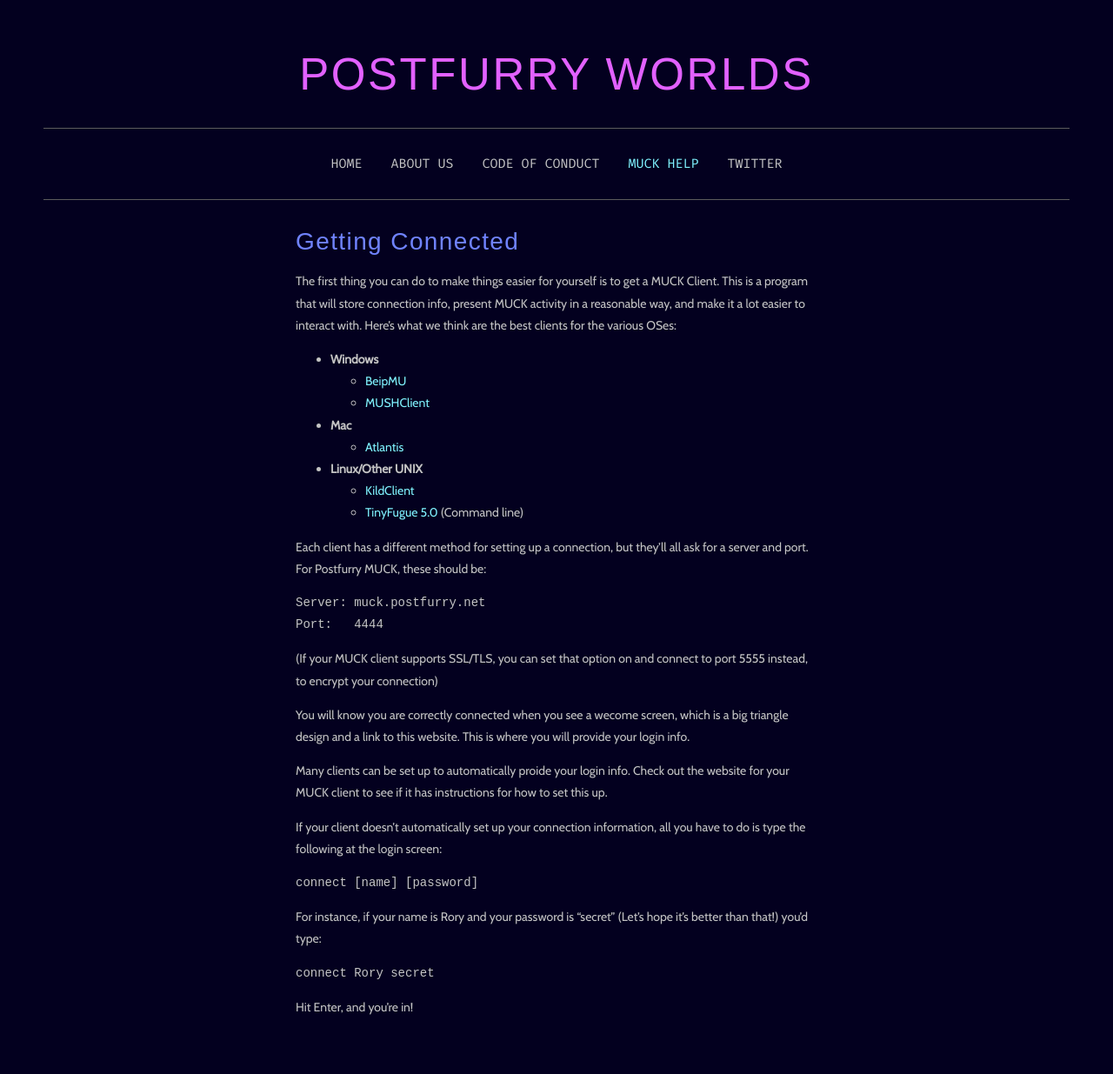
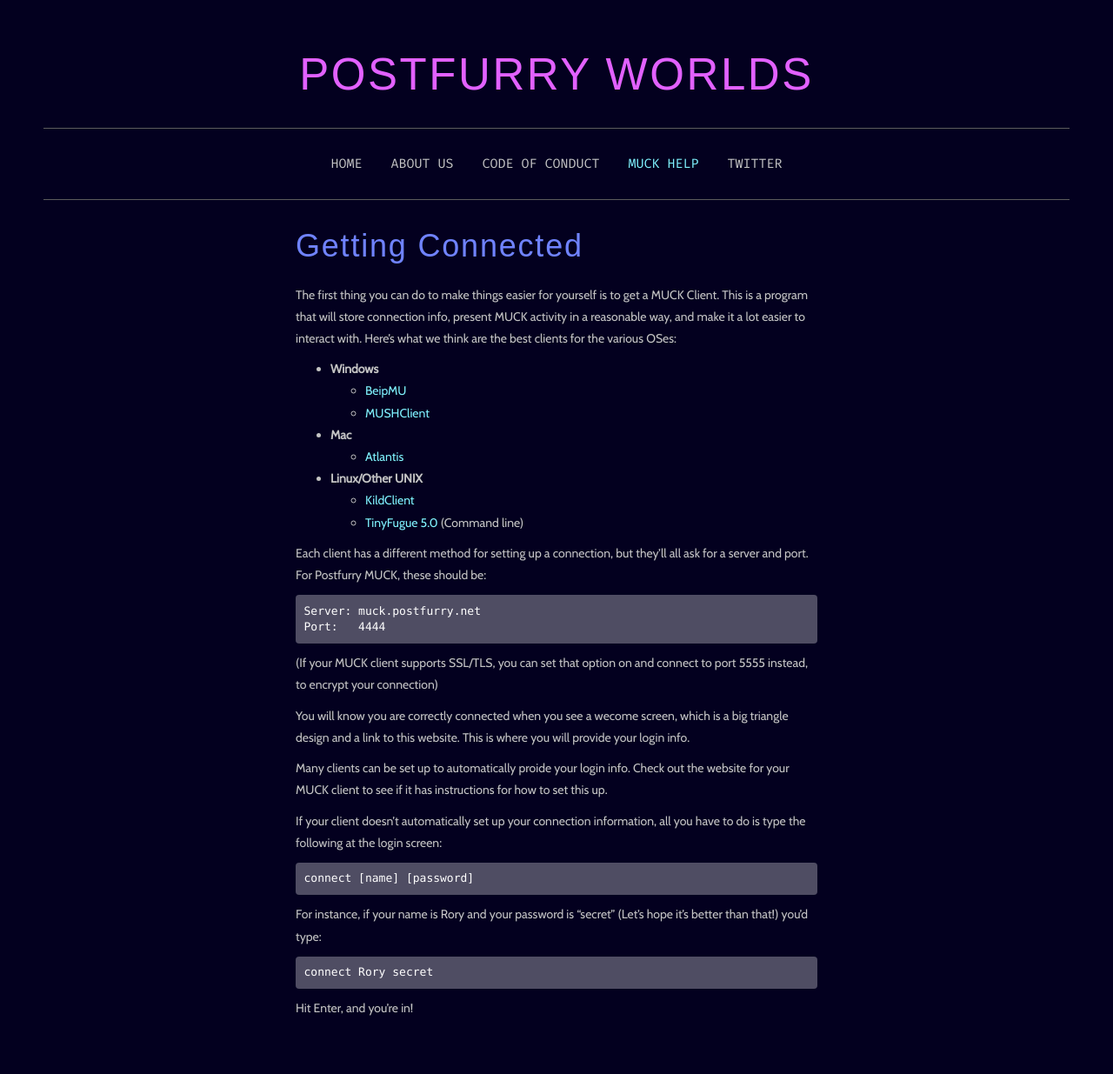
Before and after one commit to postfurry/postfurry.github.io, a Jekyll site: the page built from muck-help/getting-connected.md, in a window 1280 px wide. Shown: the whole page at 87% size. Built offline with Jekyll 4.4.1, drawn with Linux system fonts in a browser that asks for light colours; some web fonts are replaced; our own code applies the rules of GitHub Pages for plain Markdown files.

Commit message:
Add bootstrap and tweak some styles

```diff
--- a/_includes/nav.html
+++ b/_includes/nav.html
@@ -4,9 +4,7 @@
     <li {% if page.categories contains link.category %} class="active" {% endif %}>
       <a href="{{link.url}}"
         {% if link.category == 'external' %} target="_blank" {% endif %}
-      >
-        {{link.text}}
-      </a>
+      >{{link.text}}</a>
     </li>
     {% endfor %}
   </ul>
--- a/_layouts/default.html
+++ b/_layouts/default.html
@@ -12,12 +12,15 @@
       {% endif %}
     </title>
 
+    <link rel="stylesheet" href="https://maxcdn.bootstrapcdn.com/bootstrap/3.3.7/css/bootstrap.min.css"
+      integrity="sha384-BVYiiSIFeK1dGmJRAkycuHAHRg32OmUcww7on3RYdg4Va+PmSTsz/K68vbdEjh4u"
+      crossorigin="anonymous">
     <link href="https://fonts.googleapis.com/css?family=Baumans|Cabin|Fira+Mono" rel="stylesheet">
     <link href="/css/style.css" rel="stylesheet">
   </head>
   <body>
     <header>
-      <div class="brand">Postfurry Worlds</div>
+      <div class="brand"><a href="/">Postfurry Worlds</a></div>
     </header>
     {% include nav.html %}
     <main>
--- a/_sass/_base.scss
+++ b/_sass/_base.scss
@@ -33,16 +33,20 @@
   }
 }
 
-h1 {
-  font-size: 28px;
-}
-
 header .brand {
   @include heading;
   color: $brand-text-color;
   font-size: 51px;
   text-align: center;
   text-transform: uppercase;
+
+  a {
+    color: $brand-text-color;
+
+    &:hover {
+      color: $link-hover-color;
+    }
+  }
 }
 
 a {
@@ -51,10 +55,12 @@
 
   &:visited {
     color: $link-color;
+    text-decoration: none;
   }
 
   &:hover {
     color: $link-hover-color;
+    text-decoration: none;
   }
 }
 
@@ -102,3 +108,9 @@
   margin: 0 auto;
   max-width: 600px;
 }
+
+pre, code {
+  background-color: $code-bg-color;
+  border: 0;
+  color: $code-text-color;
+}
--- a/_sass/_colors.scss
+++ b/_sass/_colors.scss
@@ -3,6 +3,8 @@
 $brand-text-color: rgb(226, 97, 255);
 $heading-text-color: rgb(112, 131, 255);
 $border-color: #5c5c5c;
+$code-bg-color: rgba(255, 255, 255, .3);
+$code-text-color: #fff;
 
 $link-color: #80f4ff;
 $link-hover-color: #3defff;
```
